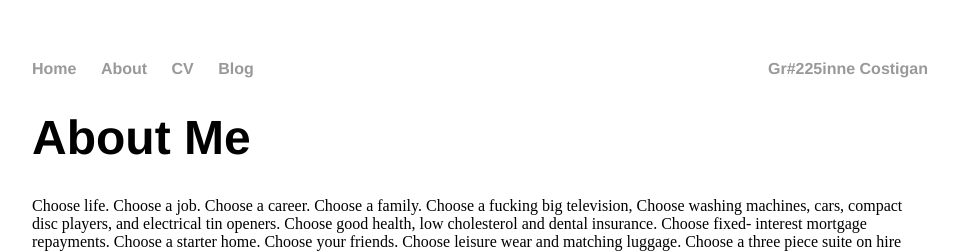
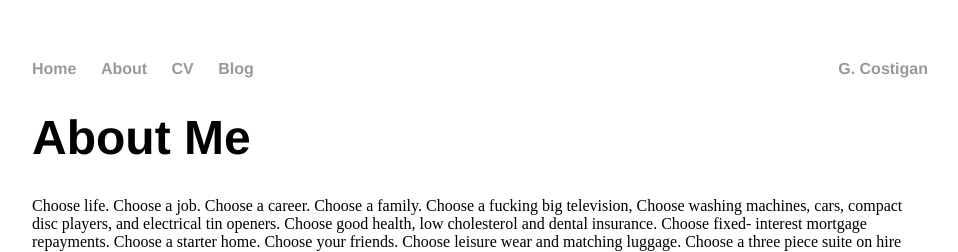
Before and after one commit to twotonnetess/twotonnetess.github.io, a Jekyll site: the page built from about/index.html, in a window 1280 px wide. Shown: the top 252 px of the page, without its empty margins (160-1118 px from the left). Built offline with Jekyll 4.4.1, drawn with Linux system fonts in a browser that asks for light colours.

Commit message:
Update default.html

```diff
--- a/_layouts/default.html
+++ b/_layouts/default.html
@@ -12,7 +12,7 @@
 		        	<li><a href="/about">About</a></li>
 	        		<li><a href="/cv">CV</a></li>
 	        		<li><a href="/blog">Blog</a></li>
-				<li><a style="float:right"> Gr#225inne Costigan </a> </li>
+				<li><a style="float:right" >G. Costigan </a> </li>
 	    		</ul>
 			</nav>
 			<div class="container">
```
